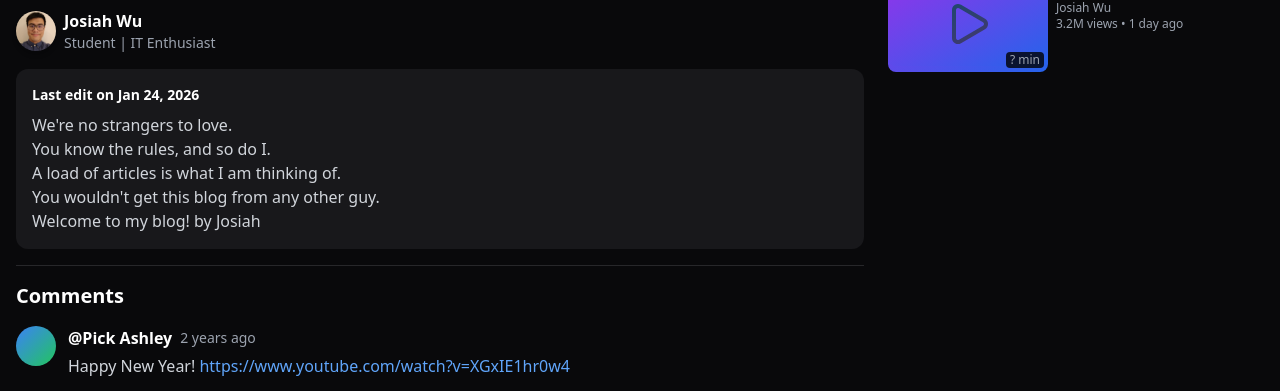
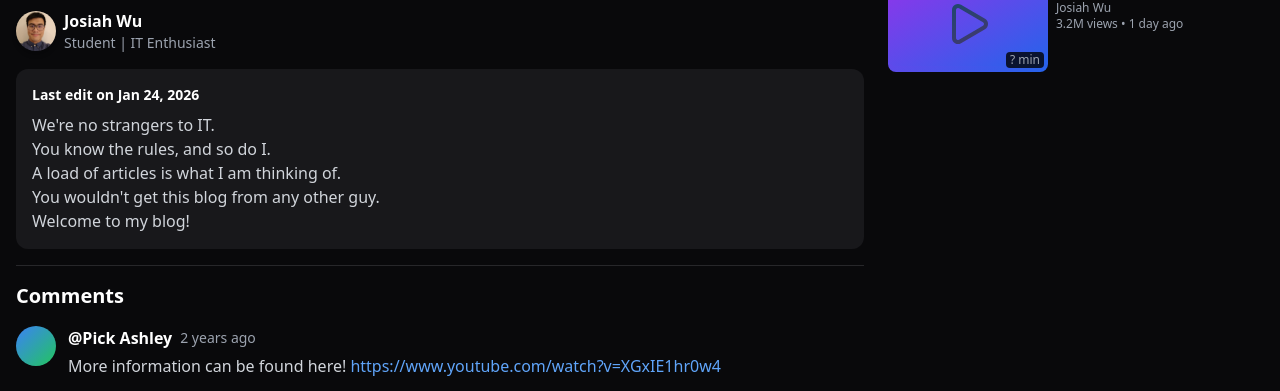
Before and after one commit to jwu29/myblog, a React (Vite) app: page / in a window 1280 px wide. Shown: the part 593-984 px from the top of the page. Built offline with nearby package versions, Linux system fonts and the light colour scheme; the HTML template or start-up script is replaced by a standard one.

Commit message:
Attempt fix of article loading

```diff
--- a/index.html
+++ b/index.html
@@ -1,10 +1,10 @@
-<!DOCTYPE html>
+<!doctype html>
 <html lang="en">
   <head>
     <meta charset="UTF-8" />
     <link rel="icon" type="image/svg+xml" href="/rickroll_icon.svg" />
     <meta name="viewport" content="width=device-width, initial-scale=1.0" />
-    <title>myblog</title>
+    <title>Josiah Wu's Blog</title>
   </head>
   <body>
     <div id="root"></div>
--- a/src/components/Comments.jsx
+++ b/src/components/Comments.jsx
@@ -6,7 +6,7 @@ const mockComments = [
     id: 1,
     username: "Pick Ashley",
     timeAgo: "2 years ago",
-    text: "Happy New Year! https://www.youtube.com/watch?v=XGxIE1hr0w4",
+    text: "More information can be found here! https://www.youtube.com/watch?v=XGxIE1hr0w4",
   },
 ];
 
--- a/src/components/VideoDescription.jsx
+++ b/src/components/VideoDescription.jsx
@@ -7,7 +7,7 @@ export default function VideoDescription() {
       <div className="flex items-center gap-4 mb-2 text-sm">
         <span className="font-semibold">Last edit on Jan 24, 2026</span>
       </div>
-      <p className="text-gray-300">We're no strangers to love.</p>
+      <p className="text-gray-300">We're no strangers to IT.</p>
       <p className="text-gray-300">You know the rules, and so do I.</p>
       <p className="text-gray-300">
         A load of articles is what I am thinking of.
@@ -15,7 +15,7 @@ export default function VideoDescription() {
       <p className="text-gray-300">
         You wouldn't get this blog from any other guy.
       </p>
-      <p className="text-gray-300">Welcome to my blog! by Josiah</p>
+      <p className="text-gray-300">Welcome to my blog!</p>
     </div>
   );
 }
--- a/src/pages/MarkdownViewerPage.jsx
+++ b/src/pages/MarkdownViewerPage.jsx
@@ -28,6 +28,7 @@ export default function MarkdownViewerPage() {
   const [dislikes, setDislikes] = useState(document?.dislikes || 0);
   const [isLiked, setIsLiked] = useState(false);
   const [isDisliked, setIsDisliked] = useState(false);
+  const [imageMap, setImageMap] = useState({});
 
   useEffect(() => {
     if (!document) {
@@ -39,11 +40,10 @@ export default function MarkdownViewerPage() {
     const folder = document.markdownFolder;
     const mdfile = document.markdownFile;
 
-    const markdownFiles = import.meta.glob(`../data/markdown/**/content.md`);
+    const markdownFiles = import.meta.glob("../data/markdown/**/content.md");
     const imageFiles = import.meta.glob(
       "../data/markdown/**/images/*.{png,jpg,jpeg,gif,svg}",
     );
-    const [imageMap, setImageMap] = useState({});
 
     // Preload all image URLs
     Promise.all(
@@ -165,8 +165,6 @@ export default function MarkdownViewerPage() {
                         className="inline-block font-semibold relative cursor-pointer after:content-[''] after:absolute after:left-0 after:-bottom-0.5
               after:h-[1px] after:w-0 after:bg-white hover:after:w-full"
                         onClick={() => navigate("/about-me/")}
-                        onMouseEnter={() => setIsHovered(true)}
-                        onMouseLeave={() => setIsHovered(false)}
                       >
                         Josiah Wu
                       </div>
```
